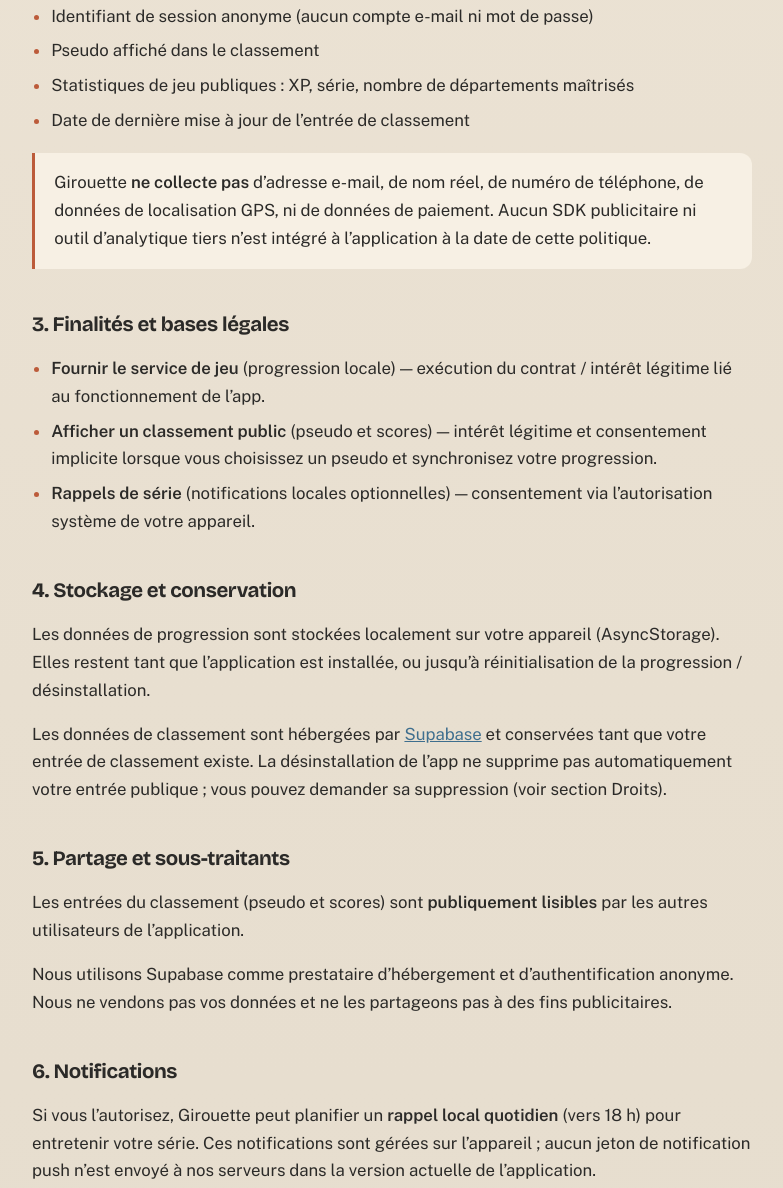
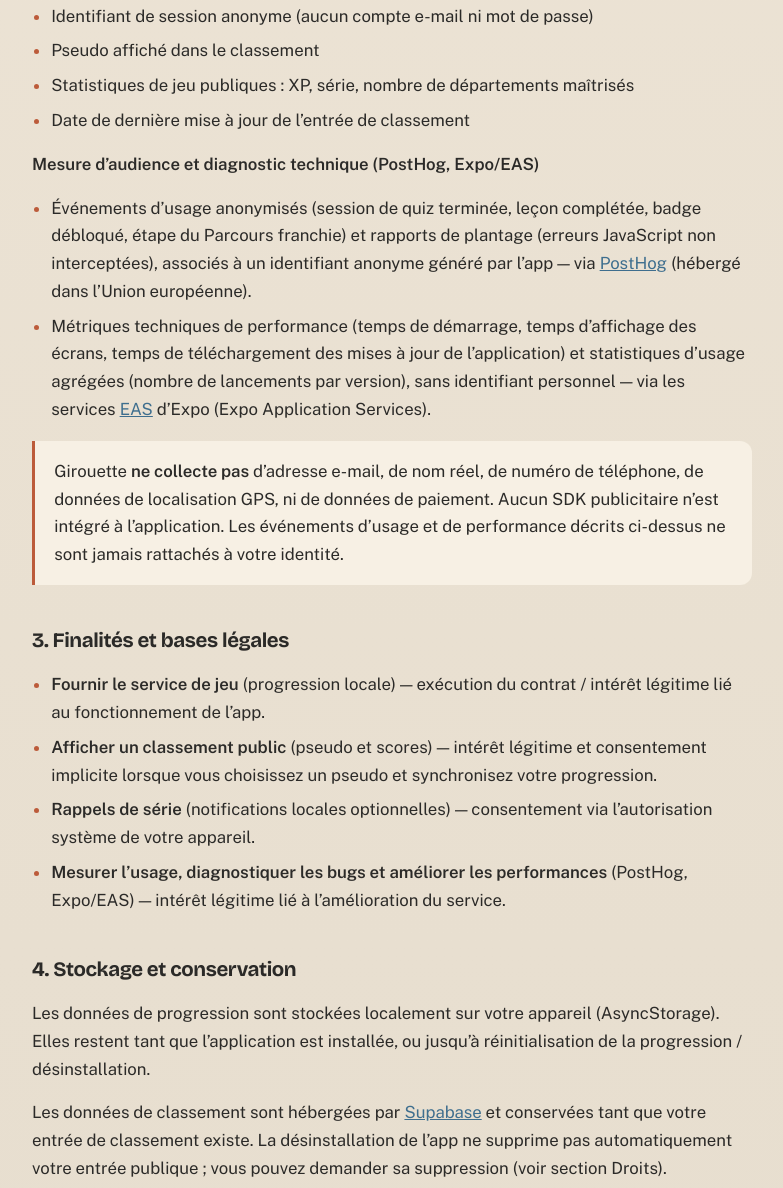
Before and after one commit to Radaxx/GirouetteSite, a plain HTML site: page privacy.html in a window 1280 px wide. Shown: the part 1236-2424 px from the top of the page, without its empty margins (248-1031 px from the left). Drawn offline with nearby package versions, Linux system fonts and the light colour scheme.

Commit message:
update privacy

```diff
--- a/privacy.html
+++ b/privacy.html
@@ -35,7 +35,7 @@
       <header>
         <p class="eyebrow">Confidentialité</p>
         <h1>Politique de confidentialité</h1>
-        <p class="meta">Dernière mise à jour : 20 juillet 2026</p>
+        <p class="meta">Dernière mise à jour : 22 juillet 2026</p>
 
         <nav class="toc" aria-label="Sommaire">
           <p>Sommaire</p>
@@ -84,12 +84,33 @@
             <li>Date de dernière mise à jour de l’entrée de classement</li>
           </ul>
 
+          <p><strong>Mesure d’audience et diagnostic technique (PostHog, Expo/EAS)</strong></p>
+          <ul>
+            <li>
+              Événements d’usage anonymisés (session de quiz terminée, leçon
+              complétée, badge débloqué, étape du Parcours franchie) et rapports de
+              plantage (erreurs JavaScript non interceptées), associés à un
+              identifiant anonyme généré par l’app — via
+              <a href="https://posthog.com/" rel="noopener noreferrer">PostHog</a>
+              (hébergé dans l’Union européenne).
+            </li>
+            <li>
+              Métriques techniques de performance (temps de démarrage, temps
+              d’affichage des écrans, temps de téléchargement des mises à jour de
+              l’application) et statistiques d’usage agrégées (nombre de
+              lancements par version), sans identifiant personnel — via les
+              services <a href="https://expo.dev/eas" rel="noopener noreferrer">EAS</a>
+              d’Expo (Expo Application Services).
+            </li>
+          </ul>
+
           <div class="callout">
             <p>
               Girouette <strong>ne collecte pas</strong> d’adresse e-mail, de nom réel,
               de numéro de téléphone, de données de localisation GPS, ni de données
-              de paiement. Aucun SDK publicitaire ni outil d’analytique tiers n’est
-              intégré à l’application à la date de cette politique.
+              de paiement. Aucun SDK publicitaire n’est intégré à l’application.
+              Les événements d’usage et de performance décrits ci-dessus ne sont
+              jamais rattachés à votre identité.
             </p>
           </div>
         </section>
@@ -109,6 +130,11 @@
             <li>
               <strong>Rappels de série</strong> (notifications locales optionnelles) —
               consentement via l’autorisation système de votre appareil.
+            </li>
+            <li>
+              <strong>Mesurer l’usage, diagnostiquer les bugs et améliorer les
+              performances</strong> (PostHog, Expo/EAS) — intérêt légitime lié à
+              l’amélioration du service.
             </li>
           </ul>
         </section>
@@ -138,8 +164,12 @@
           </p>
           <p>
             Nous utilisons Supabase comme prestataire d’hébergement et
-            d’authentification anonyme. Nous ne vendons pas vos données et ne les
-            partageons pas à des fins publicitaires.
+            d’authentification anonyme, PostHog pour la mesure d’audience et le
+            diagnostic technique (données hébergées dans l’Union européenne), et
+            les services EAS d’Expo (Expo Application Services, États-Unis) pour
+            les mises à jour de l’application et les métriques de performance.
+            Nous ne vendons pas vos données et ne les partageons pas à des fins
+            publicitaires.
           </p>
         </section>
 
```
Also changed, not shown: index.html (+16 -1 lines), assets/screen-accueil.png, assets/screen-carte.png, assets/screen-classement.png (added), assets/screen-defis.png (added), assets/screen-parcours.png (added), assets/screen-quiz.png.
